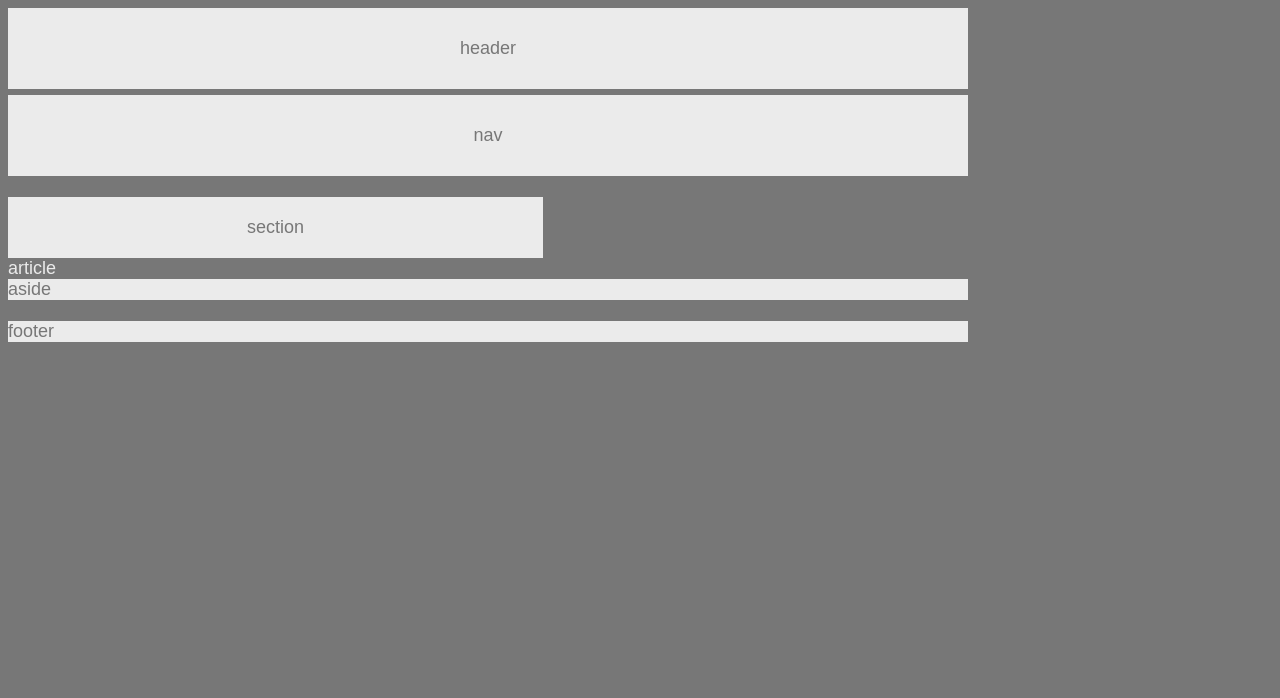
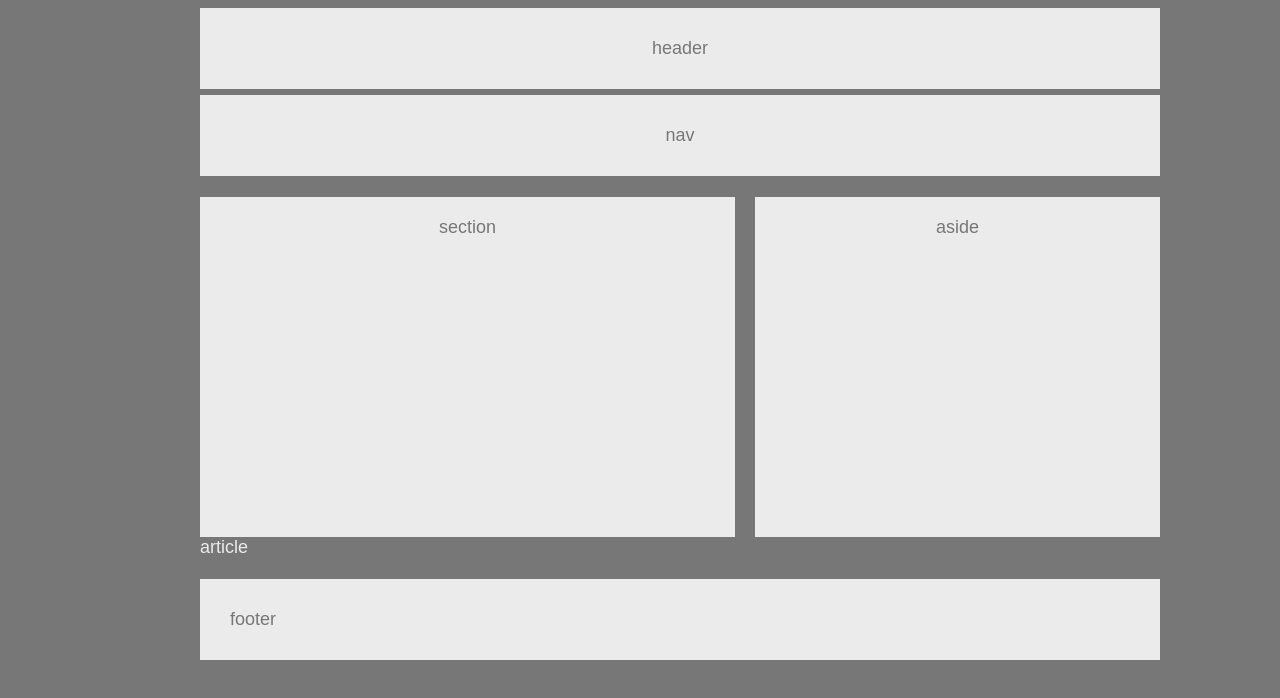
Before and after one commit to trome23/HW-Wireframe, a plain HTML site: page index.html in a window 1280 px wide. Drawn offline with Linux system fonts and the light colour scheme.

Commit message:
4th HW sub

```diff
--- a/index.css
+++ b/index.css
@@ -4,6 +4,7 @@ body {
     background-color: #777;
     width: 960px;
     font-size: 18px;
+    margin-left: 200px;
 }
 
 Header {
@@ -19,13 +20,22 @@ nav {
     padding: 30px;
 }
 
-section {
-    background: #ebebeb;
-    margin-top: 0px;
+.left-section {
+    float: left;
     text-align: center;
+    Height: 300px;
     width: 495px;
     padding: 20px;
+
 }
+
+.right-section {
+    float: right;
+    text-align: center;
+    Height: 300px;
+    width: 365px;
+    padding: 20px;
+ }
 
 Article {
     color: #ebebeb;
@@ -38,10 +48,13 @@ H1, P {
     background: #ebebeb;
 }
 
-Aside {
-    background: #ebebeb;
-}
+.row:after {
+    content: "";
+    display: table;
+    clear: both;
+  }
 
 Footer {
     background: #ebebeb;
+    padding: 30px;
 }
--- a/index.html
+++ b/index.html
@@ -12,22 +12,20 @@
     </header>
     <br>
     <div>
-        <nav class="nav">
+        <nav>
             nav
         </nav>
     </div>
     <br>
     <Main>
-        <section class="section">
-            section
-        </section>
-            <article class="article">
+        <div class="row">
+            <div class="left-section" style="background-color:#ebebeb;">section</div>
+            <div class="right-section" style="background-color:#ebebeb;">aside</div>
+        </div>
+            <article>
                 article
             </article>
-                <aside class="aside">
-                    aside
-                </aside>
-     </Main>
+    </Main>
     <br>
     <footer>
         footer
```
